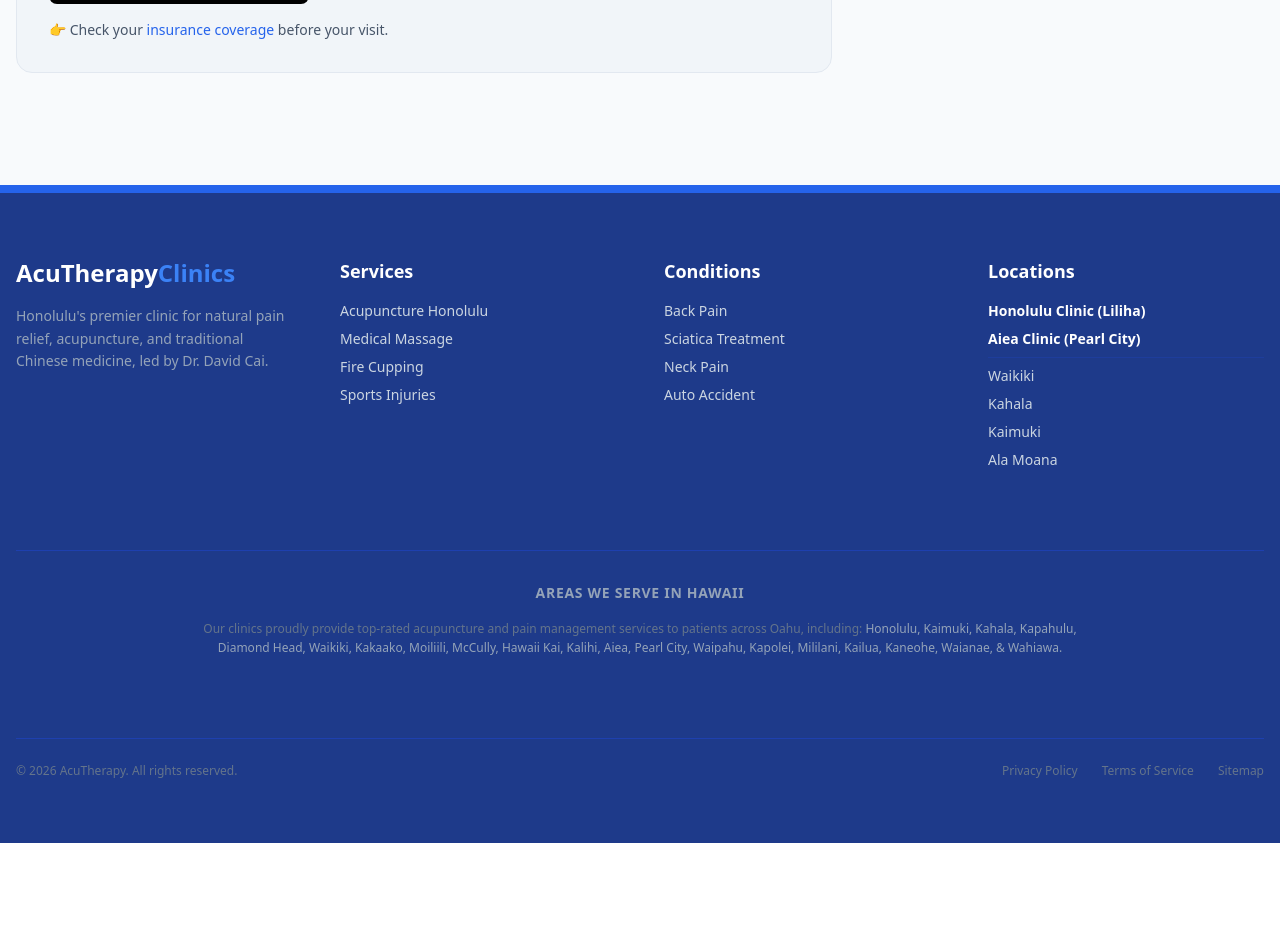
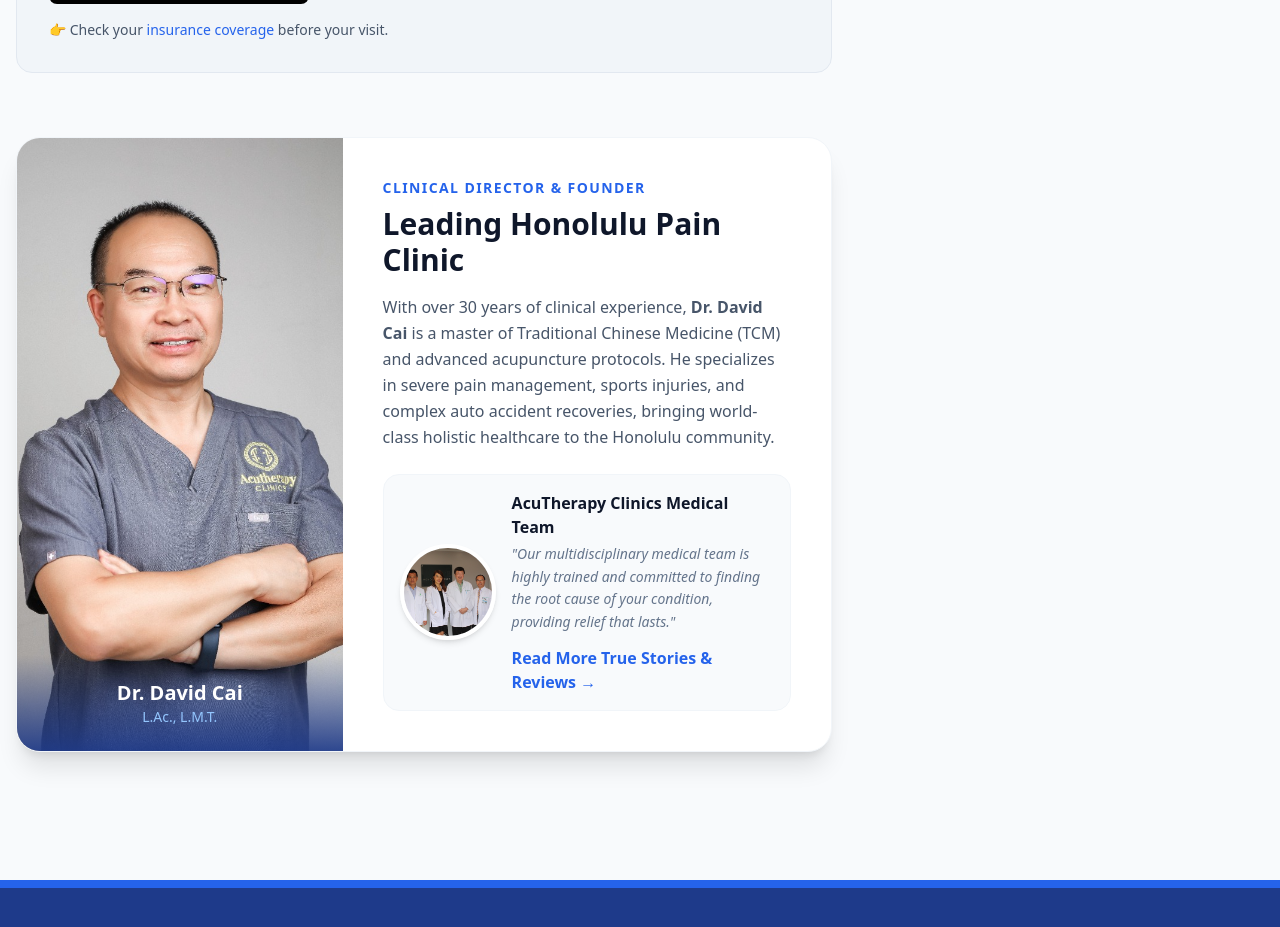
Before and after one commit to acutherapy/acutherapy-web-v2, a React (Vite) app: page /case-auto-accident-neck-pain-honolulu in a window 1280 px wide. Shown: the part 4220-5147 px from the top of the page. Before the commit the page ends 5063 px from the top, so only its background shows below. Built offline with nearby package versions, Linux system fonts and the light colour scheme.

Commit message:
Inject Doctor Cai team bio card into case study page and add true story link

```diff
--- a/src/pages/CaseAutoAccidentNeckPainHonoluluPage.tsx
+++ b/src/pages/CaseAutoAccidentNeckPainHonoluluPage.tsx
@@ -172,6 +172,36 @@ export default function CaseAutoAccidentNeckPainHonoluluPage() {
               <p className="text-sm font-medium text-slate-600">👉 Check your <Link to="/is-acupuncture-covered-by-insurance-hawaii" className="text-blue-600 hover:underline">insurance coverage</Link> before your visit.</p>
             </div>
 
+            <div className="mt-16 mb-16 bg-white rounded-3xl shadow-xl border border-slate-100 overflow-hidden">
+              <div className="grid md:grid-cols-5 gap-0">
+                <div className="md:col-span-2 bg-slate-100 relative">
+                  <img loading="lazy"
+                    src="/images/dr-david-cai-portrait.jpg"
+                    alt="Dr. David Cai, L.Ac., L.M.T."
+                    className="w-full h-full object-cover min-h-[400px]"
+                    onError={(e) => { e.currentTarget.src = 'https://images.unsplash.com/photo-1559839734-2b71ea197ec2?q=80&w=800'; }}
+                  />
+                  <div className="absolute bottom-0 inset-x-0 bg-gradient-to-t from-blue-900/90 to-transparent p-6 text-white text-center">
+                     <span className="font-bold text-xl">Dr. David Cai</span>
+                     <p className="text-blue-300 text-sm">L.Ac., L.M.T.</p>
+                  </div>
+                </div>
+                <div className="md:col-span-3 p-8 md:p-10 flex flex-col justify-center">
+                  <h3 className="text-sm font-bold tracking-widest text-blue-600 uppercase mb-2">Clinical Director & Founder</h3>
+                  <h4 className="text-3xl font-extrabold text-slate-900 mb-4">Leading Honolulu Pain Clinic</h4>
+                  <p className="text-slate-600 mb-6 leading-relaxed" dangerouslySetInnerHTML={{ __html: 'With over 30 years of clinical experience, <strong>Dr. David Cai</strong> is a master of Traditional Chinese Medicine (TCM) and advanced acupuncture protocols. He specializes in severe pain management, sports injuries, and complex auto accident recoveries, bringing world-class holistic healthcare to the Honolulu community.' }}></p>
+                  <div className="flex items-center gap-4 bg-slate-50 p-4 rounded-2xl border border-slate-100">
+                     <img loading="lazy" src="/images/acutherapy-medical-team.jpg" alt="AcuTherapy Clinics Medical Team" className="w-24 h-24 rounded-full object-cover border-4 border-white shadow-md flex-shrink-0" onError={(e) => { e.currentTarget.style.display = 'none'; }} />
+                     <div>
+                       <h5 className="font-bold text-slate-900 mb-1">AcuTherapy Clinics Medical Team</h5>
+                       <p className="text-sm text-slate-500 italic leading-relaxed">"Our multidisciplinary medical team is highly trained and committed to finding the root cause of your condition, providing relief that lasts."</p>
+                       <Link to="/patient-reviews" className="inline-flex items-center gap-1 mt-3 font-bold text-blue-600 hover:text-blue-800 transition-colors">Read More True Stories &amp; Reviews →</Link>
+                     </div>
+                  </div>
+                </div>
+              </div>
+            </div>
+
           </article>
 
           {/* Sidebar */}
```
